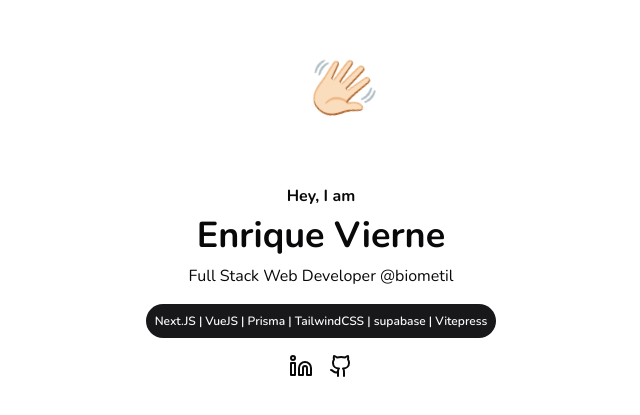
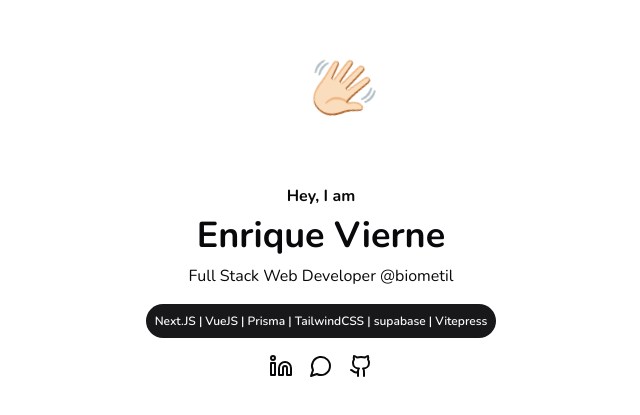
Before and after one commit to enriquevierne/i-am, a Next.js app: page / in a window 1280 px wide. Shown: the part 183-598 px from the top of the page, without its empty margins (319-959 px from the left). Built offline with nearby package versions, Linux system fonts and the light colour scheme.

Commit message:
FEAT: add message text icon

```diff
--- a/app/page.tsx
+++ b/app/page.tsx
@@ -1,5 +1,5 @@
 import { Badge } from "@/components/ui/badge";
-import { Github, Linkedin } from "lucide-react";
+import { Github, Linkedin, MessageCircle } from "lucide-react";
 import Link from "next/link";
 
 export default function Home() {
@@ -23,6 +23,9 @@
                 <Link href={"https://www.linkedin.com/in/enriquevierne"}>
                     <Linkedin />
                 </Link>
+                <Link href={"https://wa.me/5547991171512"}>
+                    <MessageCircle />
+                </Link>
                 <Link href={"https://github.com/enriquevierne"}>
                     <Github />
                 </Link>
```
